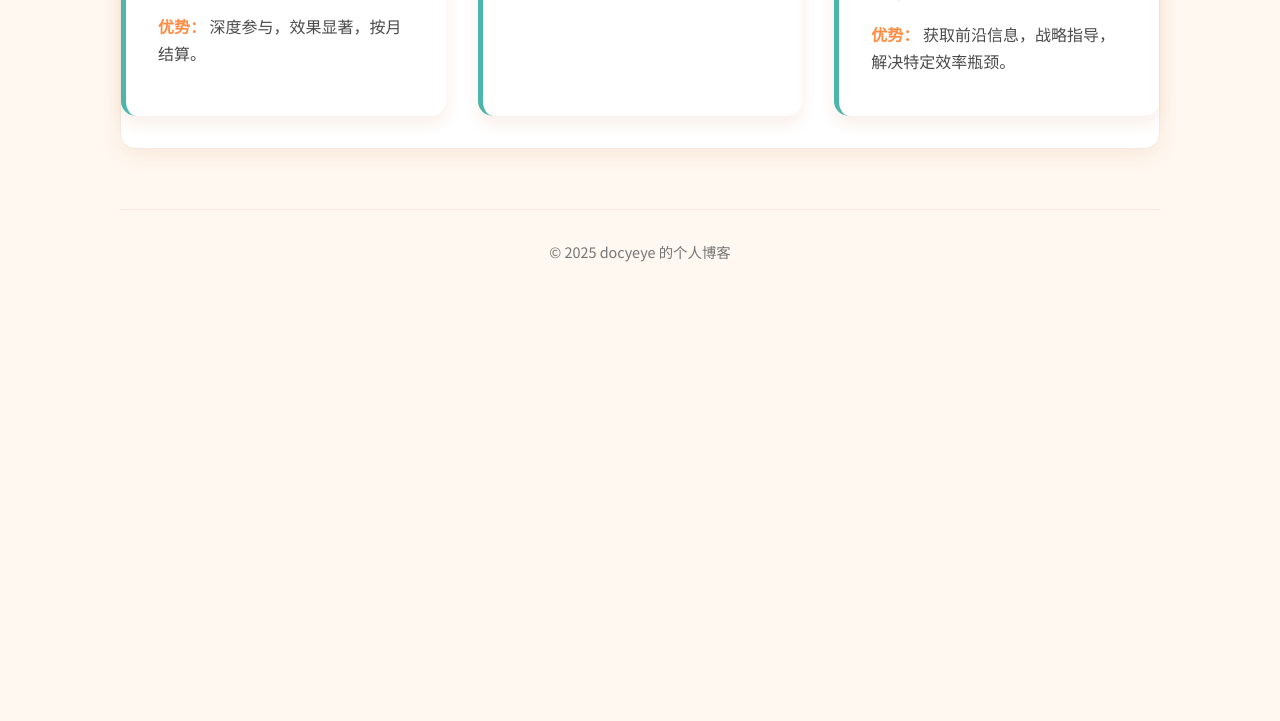
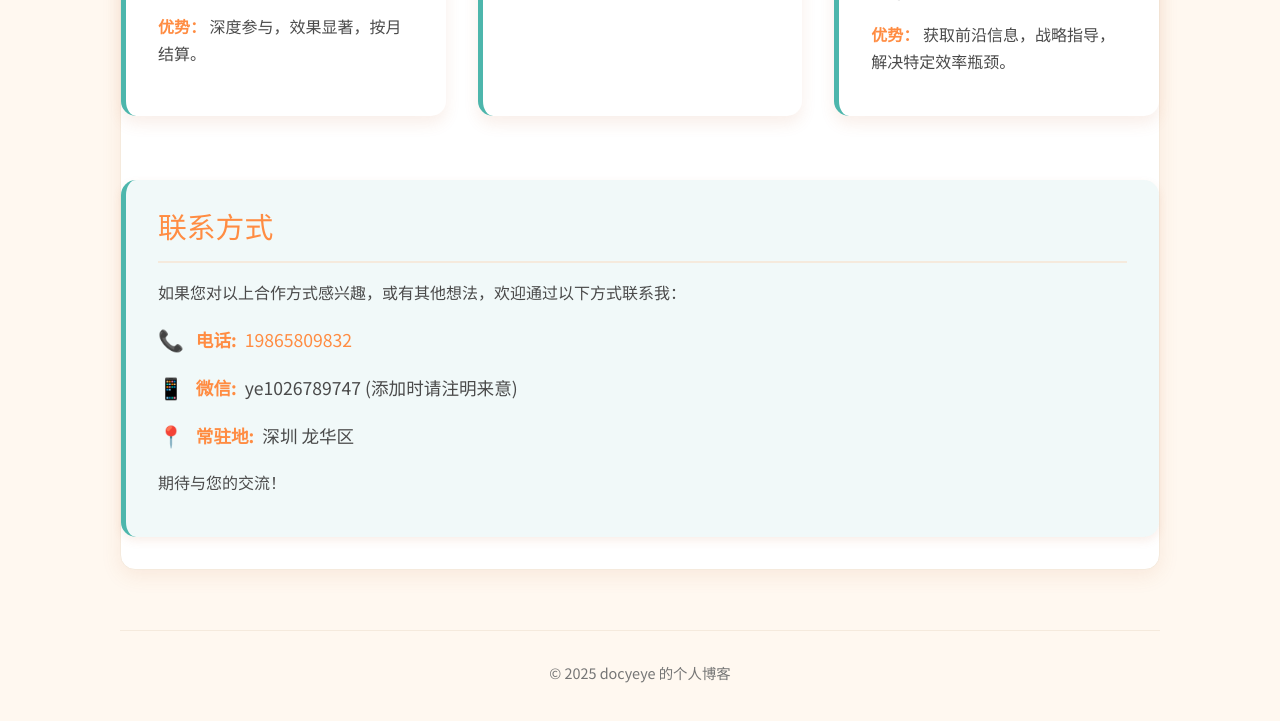
Before and after one commit to workdocyeye/docyeye-website, a plain HTML site: page cooperation.html in a window 1280 px wide. Shown: the part 971-1692 px from the top of the page. Before the commit the page ends 1305 px from the top, so only its background shows below. Drawn offline with Linux system fonts and the light colour scheme; a web font is replaced by a local one.

Commit message:
应用新主题并更新页面内容

```diff
--- a/cooperation.html
+++ b/cooperation.html
@@ -74,6 +74,21 @@
                 </ul>
                  <p><strong>优势：</strong> 获取前沿信息，战略指导，解决特定效率瓶颈。</p>
            </section>
+
+            <!-- 联系方式区域 -->
+            <section class="contact-info fade-in">
+                <h2>联系方式</h2>
+                <p>如果您对以上合作方式感兴趣，或有其他想法，欢迎通过以下方式联系我：</p>
+                <ul class="contact-list">
+                    <!-- 电话号码，并添加 tel: 链接方便点击拨号 -->
+                    <li><span class="icon">📞</span> <strong>电话:</strong> <a href="tel:19865809832">19865809832</a></li>
+                    <!-- 微信号 -->
+                    <li><span class="icon">📱</span> <strong>微信:</strong> ye1026789747 (添加时请注明来意)</li>
+                    <!-- 大致地址 -->
+                    <li><span class="icon">📍</span> <strong>常驻地:</strong> 深圳 龙华区</li>
+                </ul>
+                <p>期待与您的交流！</p>
+            </section>
         </main>
 
         <!-- 保持一致的页脚 -->
```
Also changed, not shown: index.html (+1 -1 lines).
